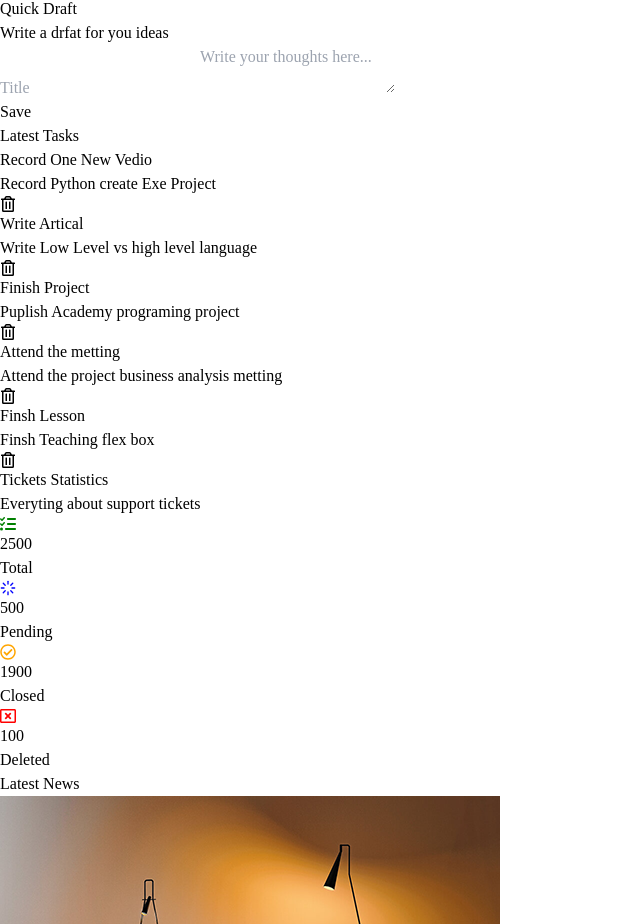
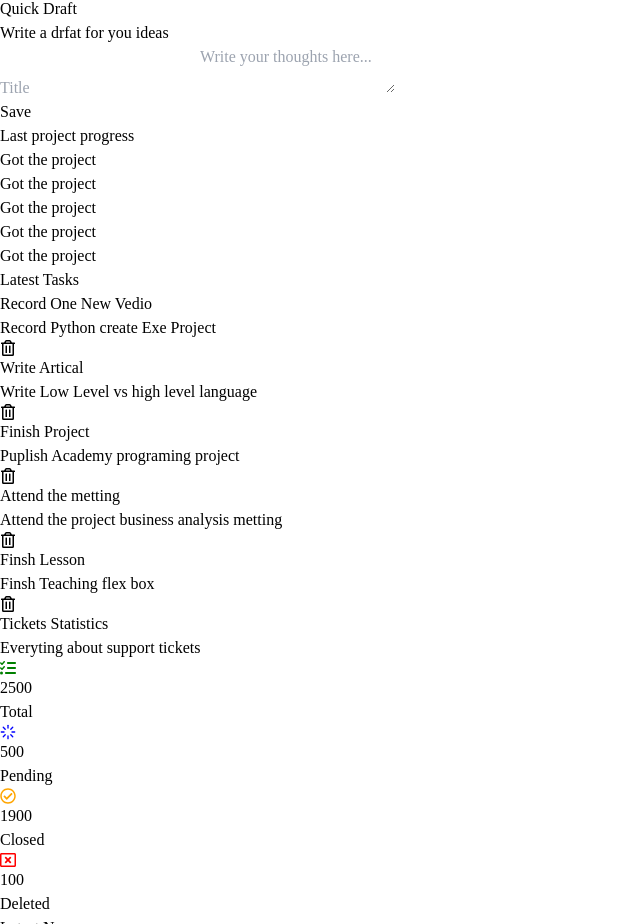
Before and after one commit to ysfzxz7/control_panel, a React (Vite) app: page / in a window 1280 px wide. Shown: the part 1399-2323 px from the top of the page, without its empty margins (0-640 px from the left). Built offline with nearby package versions, Linux system fonts and the light colour scheme.

Commit message:
last proj done

```diff
--- a/src/componants/Dashboard/Last_Porjects_Progress.tsx
+++ b/src/componants/Dashboard/Last_Porjects_Progress.tsx
@@ -0,0 +1,47 @@
+import { projectsType } from "../types"
+
+export default function Last_Projects() {
+
+    return (
+        <div className="min-height p-2 bg-white space-y-3 rounded-lg">
+            <h1 className="font-semibold  "> Last project progress</h1>
+            <div>
+                <ul className="relative">
+                    {
+                        projects.map((project) => (
+                            <li className=" ml-3 flex items-center  relative border-l-4 border-b-teal-800 py-3 ">
+                                <div className="w-5  h-5 rounded-full  -translate-x-[60%]    left-0  outline outline-4 outline-blue-600 outline-offset-2  absolute bg-blue-600  "></div>
+                                <h1 className="ml-6 text-sm">{project.name}</h1>
+                            </li>
+
+                        ))
+                    }
+                </ul>
+            </div>
+        </div>
+    )
+}
+
+const projects: projectsType[] = [
+    {
+        name: 'Got the project',
+        progress: 100
+    },
+    {
+        name: 'Got the project',
+        progress: 100
+    },
+    {
+        name: 'Got the project',
+        progress: 100
+    },
+    {
+        name: 'Got the project',
+        progress: 500
+    },
+    {
+        name: 'Got the project',
+        progress: 0
+    },
+
+]
--- a/src/componants/Dashboard/_Dashborad.tsx
+++ b/src/componants/Dashboard/_Dashborad.tsx
@@ -1,3 +1,4 @@
+import Last_Projects from "./Last_Porjects_Progress";
 import Latest_News from "./Lastest_News";
 import Latest_Tasks from "./Lastest_Tasks";
 import Latest_Post from "./Latest_Posts";
@@ -17,6 +18,7 @@ export default function _Dashboard() {
             <div className="grid p-2 gap-2 lg:grid-cols-3 md:grid-cols-2">
             <Welcome />
             <Quick_draft />
+            <Last_Projects />
             <Latest_Tasks />
             <Tickets />
             <Latest_News />
```
Also changed, not shown: src/componants/types.ts (+8 -0 lines).
